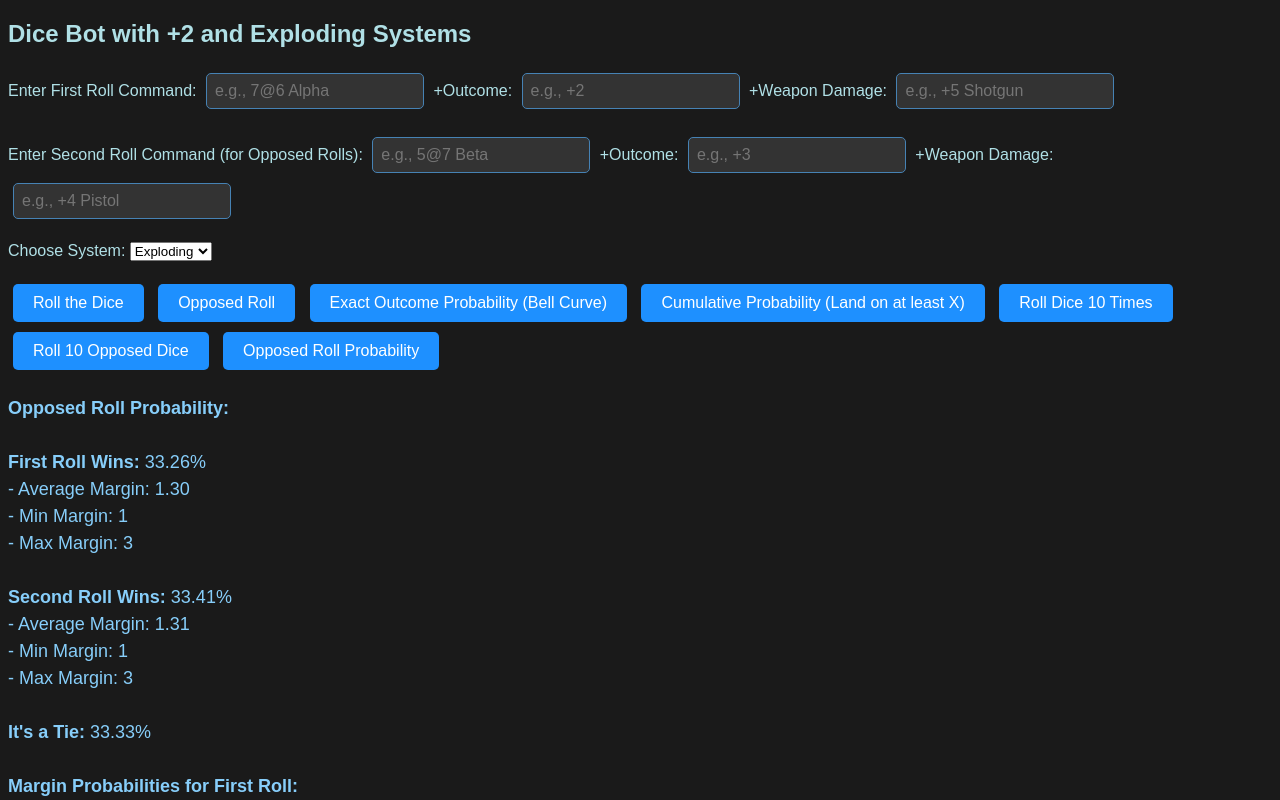
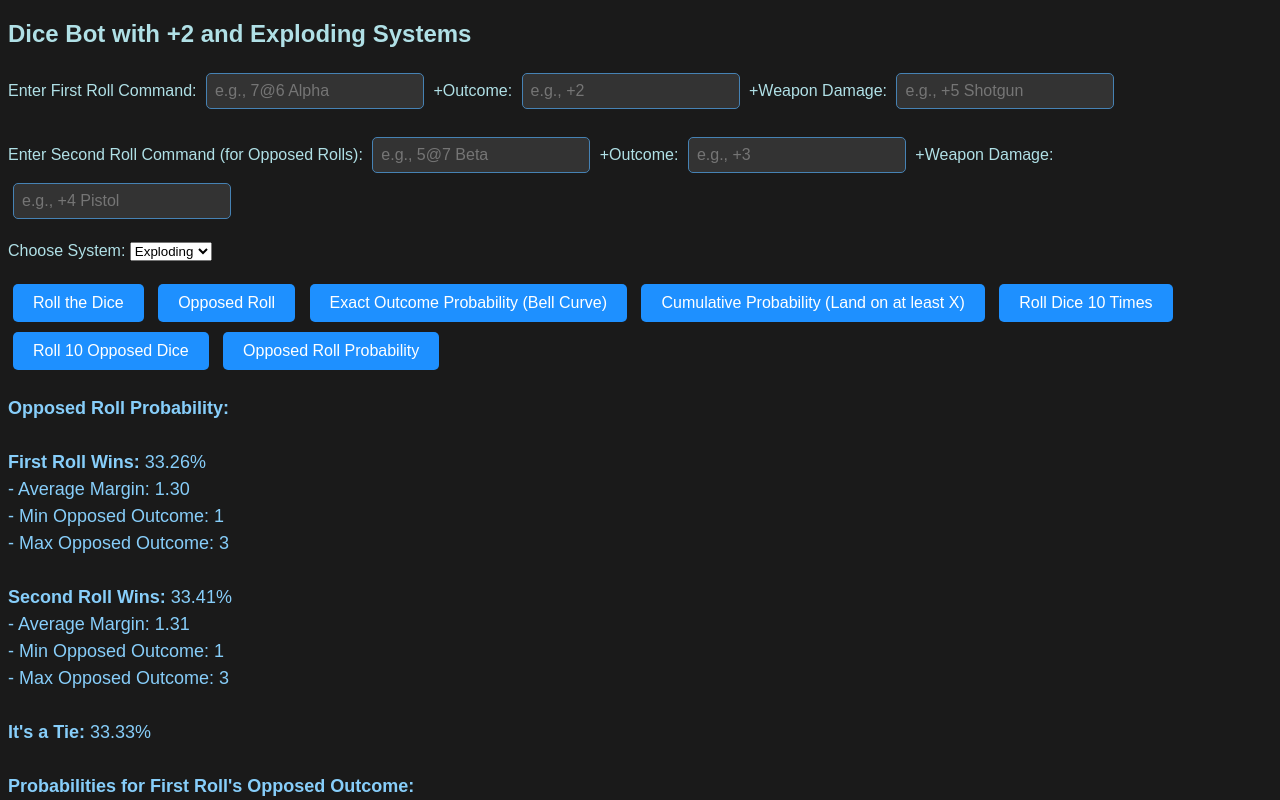
Before and after one commit to badtzmaruboy/Project-Aspirant-Probability, a plain HTML site: page index.html in a window 1280 px wide. Both pictures are taken after a click on the button "Opposed Roll Probability". Shown: the top 800 px of the page. Drawn offline with Linux system fonts and the light colour scheme.

Commit message:
Update index.html

```diff
--- a/index.html
+++ b/index.html
@@ -250,12 +250,10 @@ function calculateOpposedProbability() {
     let minBMargin = Infinity;
     let maxBMargin = -Infinity;
 
-    // Arrays to track the number of wins by each margin for A and B
     const aMarginCounts = Array(21).fill(0); // To track margins from 0 to 20
     const bMarginCounts = Array(21).fill(0);
 
     for (let i = 0; i < trials; i++) {
-        // Perform each roll
         const roll1 = parseAndRoll(input1, outcome1);
         const roll2 = parseAndRoll(input2, outcome2);
 
@@ -264,7 +262,6 @@ function calculateOpposedProbability() {
 
         const margin = Math.abs(result1 - result2);
 
-        // Track outcomes, accumulate margins, and count margin occurrences
         if (result1 > result2) {
             aWins++;
             totalAMargin += margin;
@@ -282,41 +279,38 @@ function calculateOpposedProbability() {
         }
     }
 
-    // Calculate probabilities and average margins
     const aWinProbability = ((aWins / trials) * 100).toFixed(2);
     const bWinProbability = ((bWins / trials) * 100).toFixed(2);
     const tieProbability = ((ties / trials) * 100).toFixed(2);
     const avgAMargin = aWins ? (totalAMargin / aWins).toFixed(2) : 0;
     const avgBMargin = bWins ? (totalBMargin / bWins).toFixed(2) : 0;
 
-    // Calculate margin probabilities for A and B
     const aMarginProbabilities = aMarginCounts.map(count => ((count / trials) * 100).toFixed(2));
     const bMarginProbabilities = bMarginCounts.map(count => ((count / trials) * 100).toFixed(2));
 
-    // Display results with margin details
     const label1 = extractLabel(input1) || "First Roll";
     const label2 = extractLabel(input2) || "Second Roll";
 
-    let aMarginDisplay = "<strong>Margin Probabilities for " + label1 + ":</strong><br>";
+    let aMarginDisplay = `<strong>Probabilities for ${label1}'s Opposed Outcome:</strong><br>`;
     aMarginProbabilities.forEach((prob, margin) => {
-        if (prob > 0) aMarginDisplay += `Margin ${margin}: ${prob}%<br>`;
+        if (prob > 0) aMarginDisplay += `Opposed Outcome ${margin}: ${prob}%<br>`;
     });
 
-    let bMarginDisplay = "<strong>Margin Probabilities for " + label2 + ":</strong><br>";
+    let bMarginDisplay = `<strong>Probabilities for ${label2}'s Opposed Outcome:</strong><br>`;
     bMarginProbabilities.forEach((prob, margin) => {
-        if (prob > 0) bMarginDisplay += `Margin ${margin}: ${prob}%<br>`;
+        if (prob > 0) bMarginDisplay += `Opposed Outcome ${margin}: ${prob}%<br>`;
     });
 
     document.getElementById('probabilityResult').innerHTML = `
         <strong>Opposed Roll Probability:</strong><br><br>
         <strong>${label1} Wins:</strong> ${aWinProbability}%<br>
         - Average Margin: ${avgAMargin}<br>
-        - Min Margin: ${minAMargin === Infinity ? 0 : minAMargin}<br>
-        - Max Margin: ${maxAMargin === -Infinity ? 0 : maxAMargin}<br><br>
+        - Min Opposed Outcome: ${minAMargin === Infinity ? 0 : minAMargin}<br>
+        - Max Opposed Outcome: ${maxAMargin === -Infinity ? 0 : maxAMargin}<br><br>
         <strong>${label2} Wins:</strong> ${bWinProbability}%<br>
         - Average Margin: ${avgBMargin}<br>
-        - Min Margin: ${minBMargin === Infinity ? 0 : minBMargin}<br>
-        - Max Margin: ${maxBMargin === -Infinity ? 0 : maxBMargin}<br><br>
+        - Min Opposed Outcome: ${minBMargin === Infinity ? 0 : minBMargin}<br>
+        - Max Opposed Outcome: ${maxBMargin === -Infinity ? 0 : maxBMargin}<br><br>
         <strong>It's a Tie:</strong> ${tieProbability}%<br><br>
         ${aMarginDisplay}<br>${bMarginDisplay}
     `;
```
